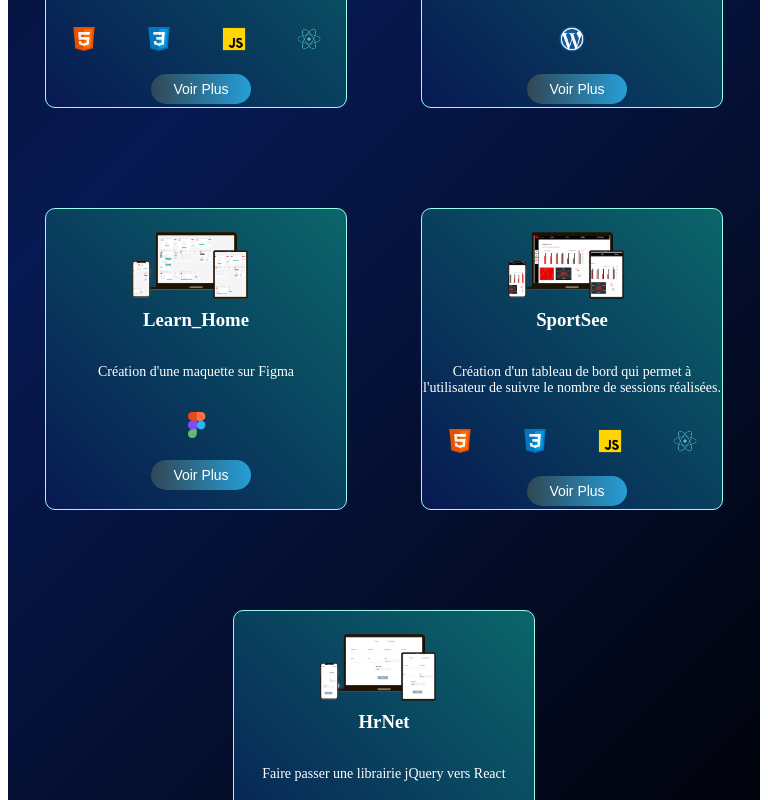
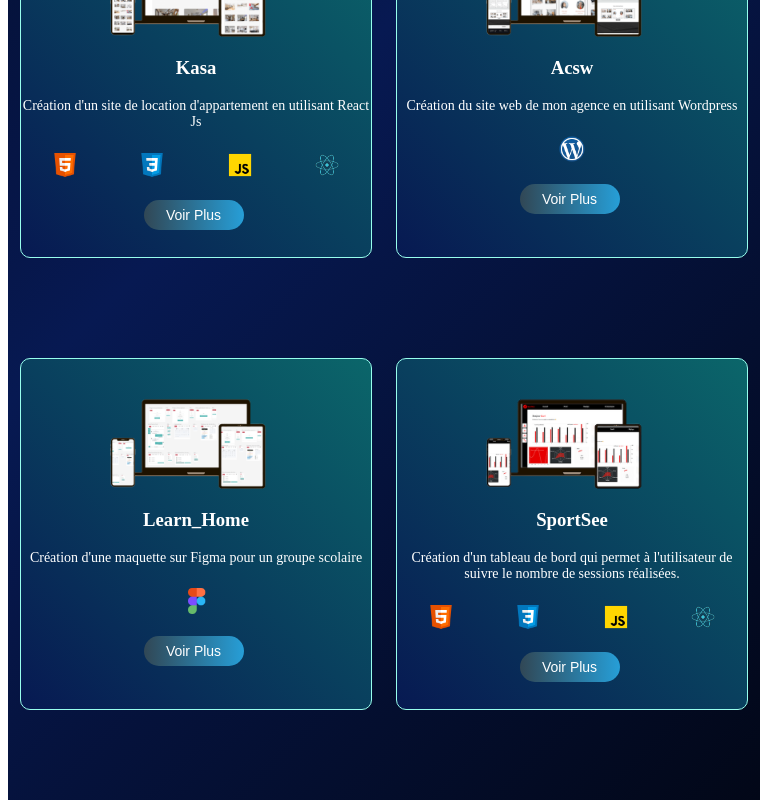
Before and after one commit to oubenali-mohamed/MyPortfolio, a React (Vite) app: page /projets in a window 768 px wide. Shown: the part 1260-2060 px from the top of the page. Built offline with nearby package versions, Linux system fonts and the light colour scheme; no server answers.

Commit message:
modification css pour le responsive

```diff
--- a/src/components/About/About.css
+++ b/src/components/About/About.css
@@ -1,5 +1,4 @@
 .containerAbout {
-  padding-top: 80px;
   display: flex;
   flex-direction: row;
   justify-content: space-around;
@@ -14,4 +13,5 @@
 .imageAbout {
   object-fit: cover;
   width: 100%;
+  margin-top: -50px;
 }
--- a/src/components/Project/Project.css
+++ b/src/components/Project/Project.css
@@ -14,6 +14,7 @@
   object-fit: 'cover';
   margin: auto;
   margin-top: -30px;
+  margin-bottom: -20px;
 }
 #title {
   text-align: center;
@@ -22,17 +23,18 @@
 #description {
   text-align: center;
   color: #fff;
+  font-size: 18px;
+  margin-top: 0px;
 }
 .techno {
   display: flex;
   flex-direction: row;
   justify-content: space-around;
-  color: #fff;
+  margin-top: -10px;
 }
 #btnVoirPlus {
   border: none;
   margin-left: 30%;
-  margin-bottom: 30px;
   width: 150px;
   height: 40px;
   border-radius: 30px;
--- a/src/datas/projects.json
+++ b/src/datas/projects.json
@@ -60,7 +60,7 @@
     "id": "7",
     "title": "Learn_Home",
     "picture": "./assets/Learn_Home.png",
-    "description": "Création d'une maquette sur Figma",
+    "description": "Création d'une maquette sur Figma pour un groupe scolaire",
     "link": "https://www.figma.com/file/JB4Sp6fEWE98d6JpLdbARS/lear%40Home?type=design&node-id=0-1&mode=design",
     "techno": ["./assets/figma.png"]
   },
@@ -81,7 +81,7 @@
     "id": "9",
     "title": "HrNet",
     "picture": "./assets/HrNet.png",
-    "description": "Faire passer une librairie jQuery vers React",
+    "description": "Faire passer une librairie jQuery vers React pour améliorer les performances de l'application",
     "link": "https://github.com/oubenali-mohamed/P_14_hrnet",
     "techno": [
       "./assets/html.png",
--- a/src/styles.css
+++ b/src/styles.css
@@ -57,15 +57,15 @@ h2 {
     padding-right: 30px;
   }
   #Card {
-    height: 300px;
-    width: 300px;
+    height: 350px;
+    width: 350px;
   }
   #picture {
-    width: 150px;
-    height: 150px;
+    width: 200px;
+    height: 200px;
   }
   #title {
-    margin-top: -20px;
+    margin-top: 0px;
   }
   #description {
     font-size: 14px;
@@ -127,7 +127,7 @@ h2 {
     height: 150px;
   }
   #title {
-    margin-top: -20px;
+    margin-top: 0px;
   }
   #description {
     font-size: 14px;
@@ -143,7 +143,7 @@ h2 {
     font-size: 14px;
   }
   form {
-    margin-left: 40px;
+    margin-left: 30px;
   }
   input,
   textarea {
```
